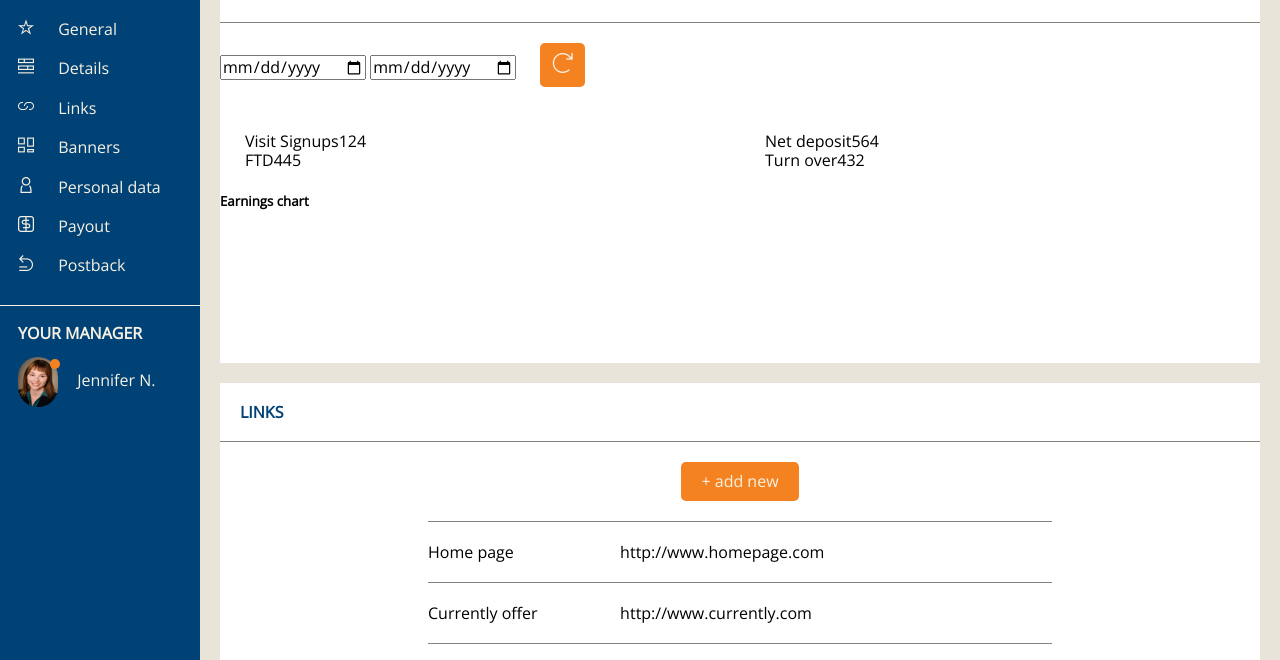
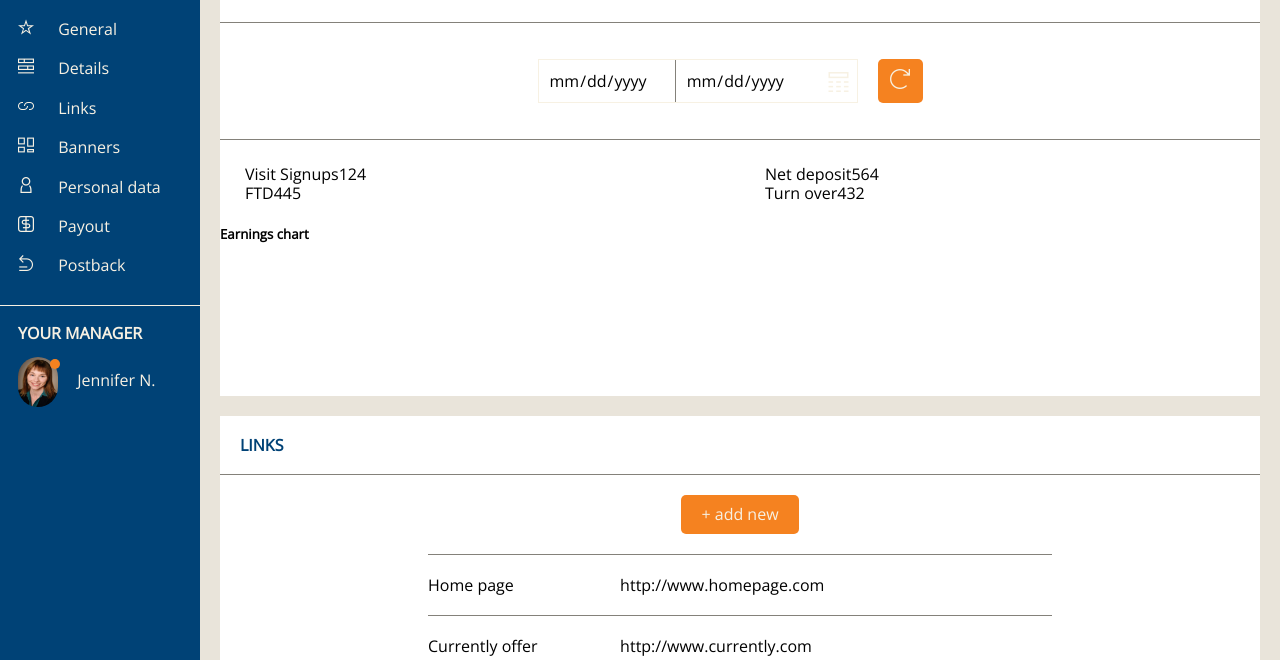
Before and after one commit to WieMon/admin-project, a website: page index.html in a window 1280 px wide. Shown: the part 116-776 px from the top of the page. Drawn offline with nearby package versions, Linux system fonts and the light colour scheme; a web font is replaced by a local one.

Commit message:
Add styling for date input

```diff
--- a/index.html
+++ b/index.html
@@ -107,13 +107,18 @@
     <div class='section-container'>
       <section class='section'>
         <h4 class='section__title'>General statistics</h4>
-        <form class='section__date-form'>
-          <input class='section__date-input' type='date'>
-          <input class='section__date-input' type='date'>
+        <div class='section__date'>
+          <form class='section__date-form'>
+            <input class='section__date-input' type='date'>
+            <input class='section__date-input' type='date'>
+            <a href="#" class="section__date-link">
+              <i class="icon-calendar section__date-icon"></i>
+            </a>
+          </form>
           <button class='button--small'>
             <i class='icon-refresh'></i>
           </button>
-        </form>
+        </div>
         <div class='section__results row'>
           <div class='col-md-6'>
             <p>Visit Signups<span>124</span></p>
--- a/sass/_layout.scss
+++ b/sass/_layout.scss
@@ -40,12 +40,6 @@ body {
 .section {
   background-color: white;
   margin-bottom: 20px;
-  //padding: 10px;
-  // display: flex;
-  // flex-direction: column;
-  // //align-items: center;
-  // flex-wrap: wrap;
-
 }
 
 .row {
--- a/sass/components/_buttons.scss
+++ b/sass/components/_buttons.scss
@@ -9,7 +9,6 @@
   margin: 20px;
   border: none;
   border-radius: 5px;
-  display: inline-block;
   &:hover {
     cursor: pointer;
     background: lighten($color-four, 10%);
--- /dev/null
+++ b/sass/sections/_dates.scss
@@ -0,0 +1,45 @@
+.section__date-input::-webkit-inner-spin-button,
+.section__date-input::-webkit-calendar-picker-indicator {
+  display: none;
+  -webkit-appearance: none;
+}
+
+.section__date {
+  display: flex;
+  align-items: center;
+  justify-content: center;
+  padding: 16px;
+  border-bottom: 1px solid $color-five;
+}
+
+.section__date-form {
+  position: relative;
+  width: 320px;
+  border: 1px solid $color-two;
+  &:hover {
+    border-color: $color-five;
+    .section__date-icon {
+      color: $color-five;
+    }
+  }
+}
+
+.section__date-input {
+  padding: 5px 0 5px 10px;
+  line-height: 30px;
+  border: hidden;
+  outline: none;
+  cursor: pointer;
+  background: none;
+  &:nth-of-type(2){
+    border-left: 1px solid $color-five;
+  }
+}
+
+.section__date-icon {
+  position: absolute;
+  top: 12px;
+  right: 8px;
+  font-size: 20px;
+  color: $color-two;
+}
--- a/sass/style.scss
+++ b/sass/style.scss
@@ -9,5 +9,6 @@
 /* Sections */
 @import "sections/header";
 @import "sections/menu";
+@import "sections/dates";
 
 /* Pages / Views */
```
Also changed, not shown: css/style.css, 1 other file.
